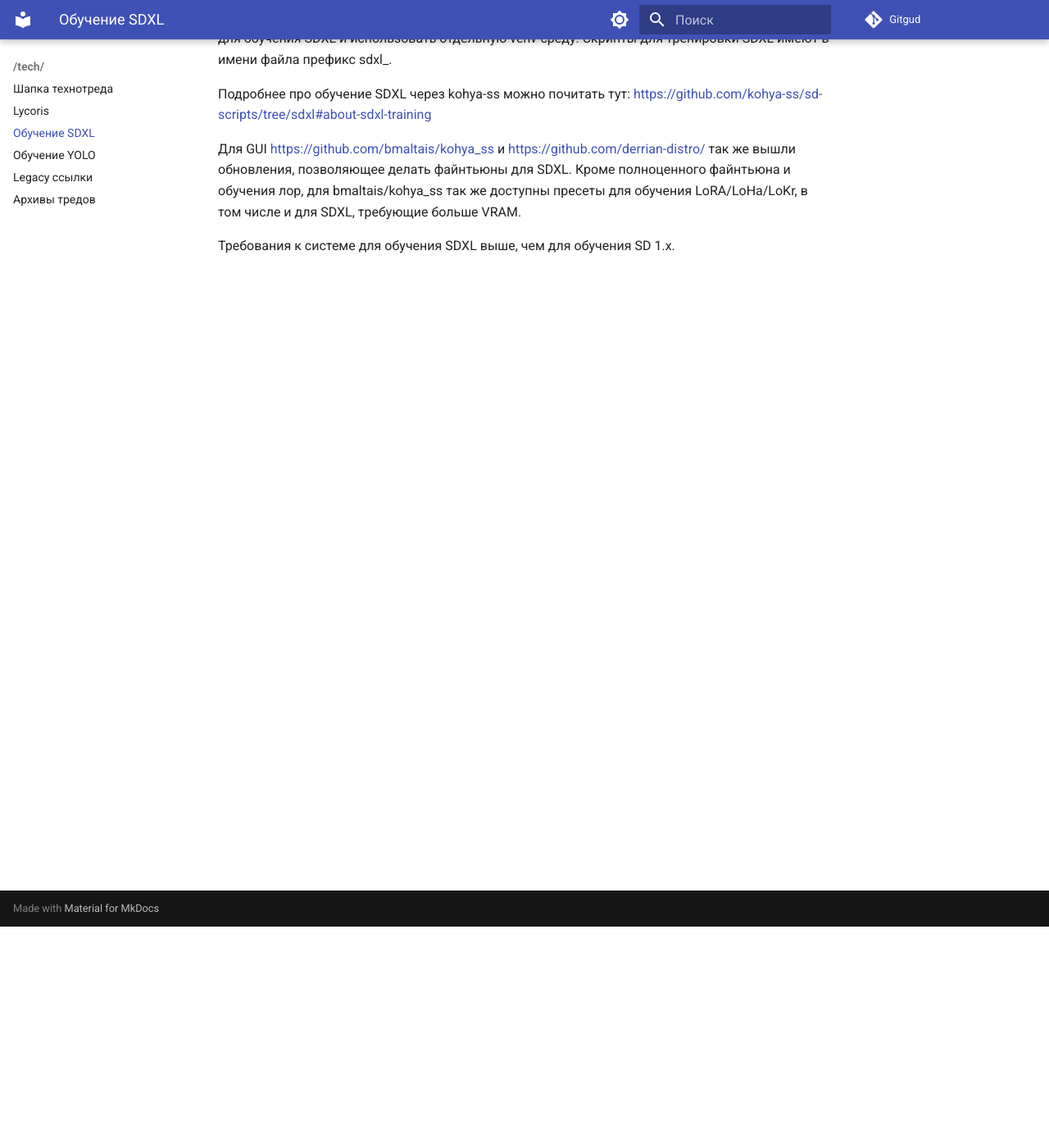
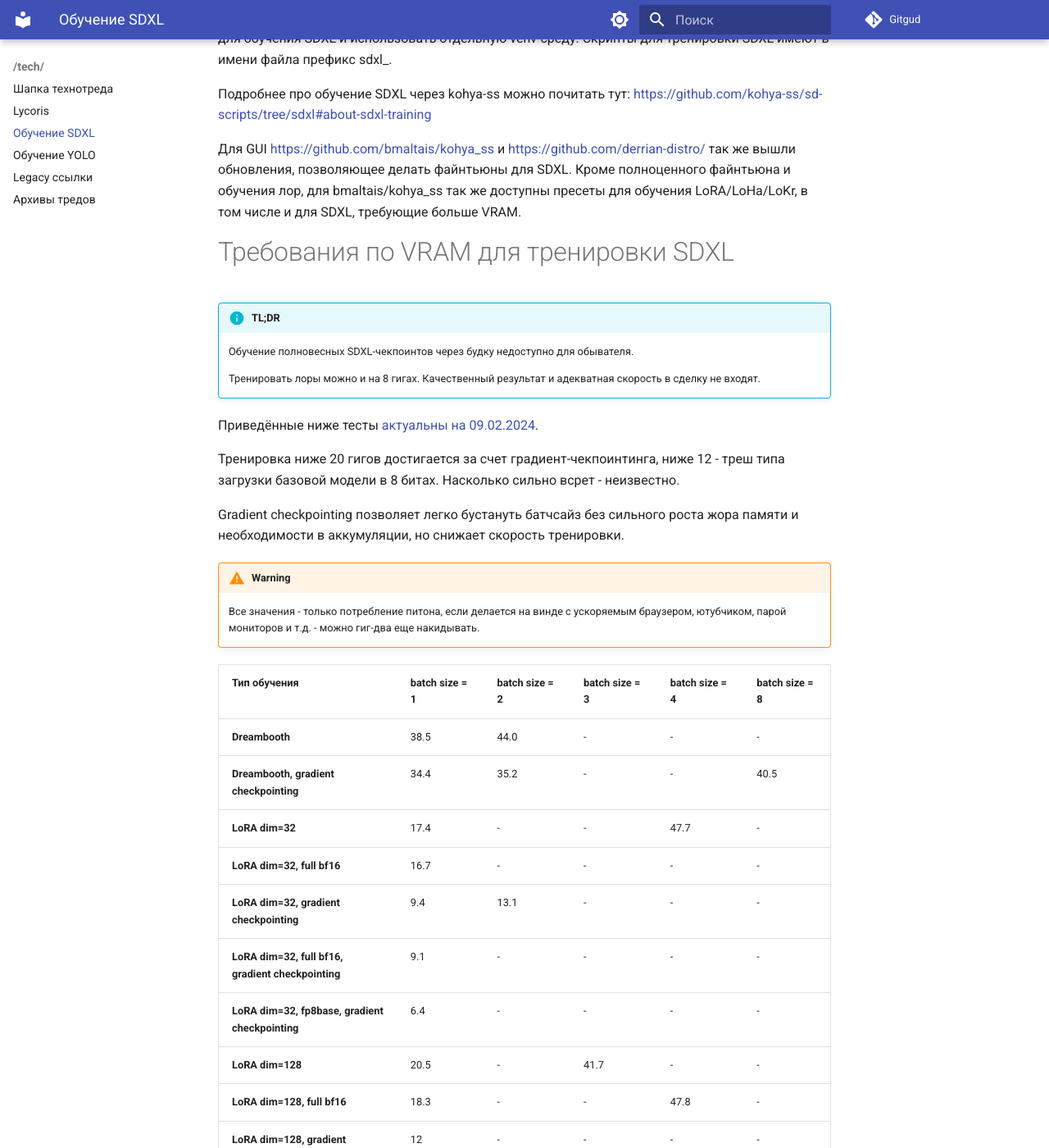
Before and after one commit to 2ch-ai/wiki, an MkDocs documentation site: the page built from docs/tech/sdxl.md, in a window 1280 px wide and 1400 px high, scrolled down 270 px. Shown: the whole window at 82% size. Built offline with MkDocs 1.6.1 and Material for MkDocs 9.7.7, drawn with Linux system fonts in a browser that asks for light colours; some of the changed text lies outside the part shown.

Commit message:
added info about VRAM requirements for sdxl training; updated VRAM requirements info for tech-shapka

```diff
--- a/docs/tech/sdxl.md
+++ b/docs/tech/sdxl.md
@@ -1,7 +1,41 @@
+# Обучение SDXL
+
 Если вы используете скрипты [https://github.com/kohya-ss/sd-scripts](https://github.com/kohya-ss/sd-scripts) напрямую, то, для обучения SDXL, вам необходимо переключиться на ветку "sdxl" и обновить зависимости. Эта операция может привести к проблемам совместимости, так что, желательно, делать отдельную установку для обучения SDXL и использовать отдельную venv-среду. Скрипты для тренировки SDXL имеют в имени файла префикс sdxl_.
 
 Подробнее про обучение SDXL через kohya-ss можно почитать тут: [https://github.com/kohya-ss/sd-scripts/tree/sdxl#about-sdxl-training](https://github.com/kohya-ss/sd-scripts/tree/sdxl#about-sdxl-training)
 
 Для GUI [https://github.com/bmaltais/kohya_ss](https://github.com/bmaltais/kohya_ss) и [https://github.com/derrian-distro/](https://github.com/derrian-distro/LoRA_Easy_Training_Scripts/tree/SDXL) так же вышли обновления, позволяющее делать файнтьюны для SDXL. Кроме полноценного файнтьюна и обучения лор, для bmaltais/kohya_ss так же доступны пресеты для обучения LoRA/LoHa/LoKr, в том числе и для SDXL, требующие больше VRAM.
 
-Требования к системе для обучения SDXL выше, чем для обучения SD 1.x.
+# Требования по VRAM для тренировки SDXL
+!!!info "TL;DR"
+    Обучение полновесных SDXL-чекпоинтов через будку недоступно для обывателя.
+
+    Тренировать лоры можно и на 8 гигах. Качественный результат и адекватная скорость в сделку не входят.
+
+Приведённые ниже тесты [актуальны на 09.02.2024](https://2ch.hk/ai/res/570475.html#638546).
+
+Тренировка ниже 20 гигов достигается за счет градиент-чекпоинтинга, ниже 12 - треш типа загрузки базовой модели в 8 битах. Насколько сильно всрет - неизвестно.
+
+Gradient checkpointing позволяет легко бустануть батчсайз без сильного роста жора памяти и необходимости в аккумуляции, но снижает скорость тренировки.
+
+!!!warning
+    Все значения - только потребление питона, если делается на винде с ускоряемым браузером, ютубчиком, парой мониторов и т.д. - можно гиг-два еще накидывать.
+
+|Тип обучения|batch size = 1|batch size = 2|batch size = 3|batch size = 4|batch size = 8|
+|-|-|-|-|-|-|
+|**Dreambooth**|38.5|44.0|-|-|-|
+|**Dreambooth, gradient checkpointing**|34.4|35.2|-|-|40.5|
+|**LoRA dim=32**|17.4|-|-|47.7|-|
+|**LoRA dim=32, full bf16**|16.7|-|-|-|-|
+|**LoRA dim=32, gradient checkpointing**|9.4|13.1|-|-|-|
+|**LoRA dim=32, full bf16, gradient checkpointing**|9.1|-|-|-|-|
+|**LoRA dim=32, fp8base, gradient checkpointing**|6.4|-|-|-|-|
+|**LoRA dim=128**|20.5|-|41.7|-|-|
+|**LoRA dim=128, full bf16**|18.3|-|-|47.8|-|
+|**LoRA dim=128, gradient checkpointing**|12|-|-|-|-|
+|**LoRA dim=128, full bf16, gradient checkpointing**|10.3|-|-|15.0|-|
+|**LoRA dim=128, fp8base, gradient checkpointing**|9.9|-|-|-|-|
+|**LoCon dim=64+32**|18.6|30.4|-|-|-|
+|**LoCon dim=64+32, gradient checkpointing**|10.6|-|-|-|-|
+|**LoCon dim=64+32, full bf16, gradient checkpointing**|9.7|-|-|-|-|
+|**LoCon dim=64+32, fp8base, gradient checkpointing**|7.2|-|-|-|-|
```
Also changed, not shown: docs/tech/tech-shapka.md (+1 -1 lines).
